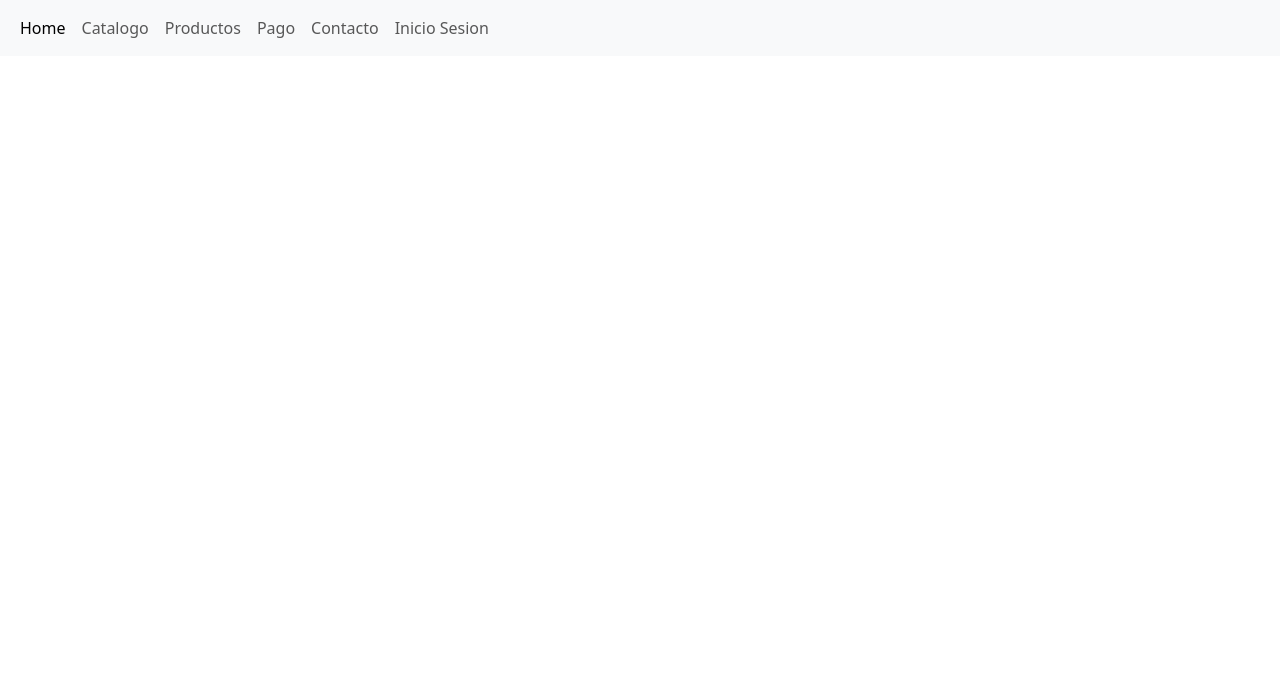
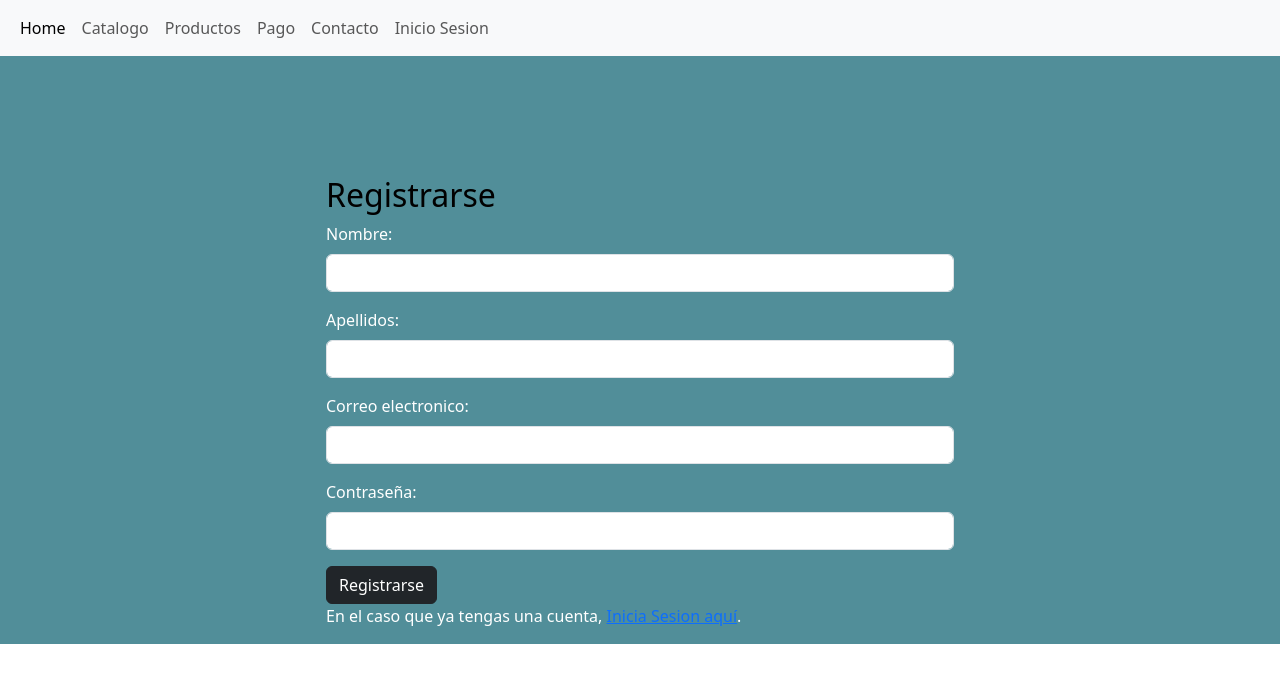
Before and after one commit to PabloFolgado/repo.dama-team3, an Angular app: page /register in a window 1280 px wide. Before the commit this address led to /. Shown: the top 682 px of the page. Built offline with nearby package versions, Linux system fonts and the light colour scheme.

Commit message:
Login y registro 03-05

```diff
--- a/src/app/app.component.ts
+++ b/src/app/app.component.ts
@@ -3,12 +3,14 @@ import { RouterOutlet } from '@angular/router';
 import { CatalogoComponent } from './componentes/catalogo/catalogo.component';
 import { HomeComponent } from './componentes/home/home.component';
 import { NavbarComponent } from './componentes/navbar/navbar.component';
+import { LoginComponent } from './componentes/login/login.component';
+import { RegisterComponent } from './componentes/register/register.component';
 
 
 @Component({
   selector: 'app-root',
   standalone: true,
-  imports: [RouterOutlet,CatalogoComponent, HomeComponent, NavbarComponent],
+  imports: [RouterOutlet,CatalogoComponent, HomeComponent, NavbarComponent, LoginComponent],
   templateUrl: './app.component.html',
   styleUrl: './app.component.css'
 })
--- a/src/app/componentes/login/login.component.css
+++ b/src/app/componentes/login/login.component.css
@@ -0,0 +1,12 @@
+.login-card{
+    margin-top: 120px;
+    margin-bottom: 10px;
+}
+
+body{
+    background-color: rgb(81, 142, 153);
+    color: white;
+}
+h2{
+    color: black;
+}
--- a/src/app/componentes/login/login.component.html
+++ b/src/app/componentes/login/login.component.html
@@ -1 +1,36 @@
-<p>login works!</p>
+<body>
+    <div class="div-container-fluid">
+        <div class="row justify-content-center">
+            <div class="col-6">
+                <div class="login-card">
+                    <h2>Inicio Sesión</h2>
+                    <form method="post" onsubmit="reiniciarPagina(); return true;">
+                        <div class="mb-3">
+                            <label for="exampleInputEmail1" class="form-label">Nombre de Usuario:</label>
+                            <input type="email" class="form-control" id="exampleInputEmail1" aria-describedby="emailHelp">
+                        </div>
+                        <div class="mb-3">
+                            <label for="exampleInputEmail1" class="form-label">Correo electronico:</label>
+                            <input type="email" class="form-control" id="exampleInputEmail1" aria-describedby="emailHelp">
+                        </div>
+                        <div class="mb-3">
+                            <label for="exampleInputPassword1" class="form-label">Contraseña:</label>
+                            <input type="password" class="form-control" id="exampleInputPassword1">
+                        </div>
+                        <button type="button" class="btn btn-dark">Iniciar Sesion</button>
+                    </form>
+                    <p class="enlaceregistro">¿No tienes ninguna cuenta? <a class="registroenlace" href="/register">Regístrate aquí</a>.</p>
+                </div>
+
+                <script>
+                    function reiniciarPagina() {
+                        setTimeout(function() {
+                            window.location.href = window.location.href;
+                        }, 100);
+                    }
+                </script>
+            </div>
+        </div>
+    </div>
+
+</body>
--- a/src/app/componentes/navbar/navbar.component.html
+++ b/src/app/componentes/navbar/navbar.component.html
@@ -18,7 +18,7 @@
             <a class="nav-link" href="#">Contacto</a>
           </li>
           <li class="nav-item">
-            <a class="nav-link" href="#">Inicio Sesion</a>
+            <a class="nav-link" routerLink="/login">Inicio Sesion</a>
           </li>
         </ul>
       </div>
--- a/src/app/componentes/register/register.component.css
+++ b/src/app/componentes/register/register.component.css
@@ -0,0 +1,12 @@
+.login-card{
+    margin-top: 120px;
+    margin-bottom: 10px;
+}
+
+body{
+    background-color: rgb(81, 142, 153);
+    color: white;
+}
+h2{
+    color: black;
+}
--- a/src/app/componentes/register/register.component.html
+++ b/src/app/componentes/register/register.component.html
@@ -1 +1,40 @@
-<p>register works!</p>
+<body>
+    <div class="div-container-fluid">
+        <div class="row justify-content-center">
+            <div class="col-6">
+                <div class="login-card">
+                    <h2>Registrarse</h2>
+                    <form method="post" onsubmit="reiniciarPagina(); return true;">
+                        <div class="mb-3">
+                            <label for="exampleInputEmail1" class="form-label">Nombre:</label>
+                            <input type="email" class="form-control" id="exampleInputEmail1" aria-describedby="emailHelp">
+                        </div>
+                        <div class="mb-3">
+                            <label for="exampleInputEmail1" class="form-label">Apellidos:</label>
+                            <input type="email" class="form-control" id="exampleInputEmail1" aria-describedby="emailHelp">
+                        </div>
+                        <div class="mb-3">
+                            <label for="exampleInputEmail1" class="form-label">Correo electronico:</label>
+                            <input type="email" class="form-control" id="exampleInputEmail1" aria-describedby="emailHelp">
+                        </div>
+                        <div class="mb-3">
+                            <label for="exampleInputPassword1" class="form-label">Contraseña:</label>
+                            <input type="password" class="form-control" id="exampleInputPassword1">
+                        </div>
+                        <button type="button" class="btn btn-dark">Registrarse</button>
+                    </form>
+                    <p class="enlaceregistro">En el caso que ya tengas una cuenta,  <a class="registroenlace" href="/login">Inicia Sesion aquí</a>.</p>
+                </div>
+
+                <script>
+                    function reiniciarPagina() {
+                        setTimeout(function() {
+                            window.location.href = window.location.href;
+                        }, 100);
+                    }
+                </script>
+            </div>
+        </div>
+    </div>
+
+</body>
```
Also changed, not shown: src/app/app.routes.ts (+6 -1 lines).
